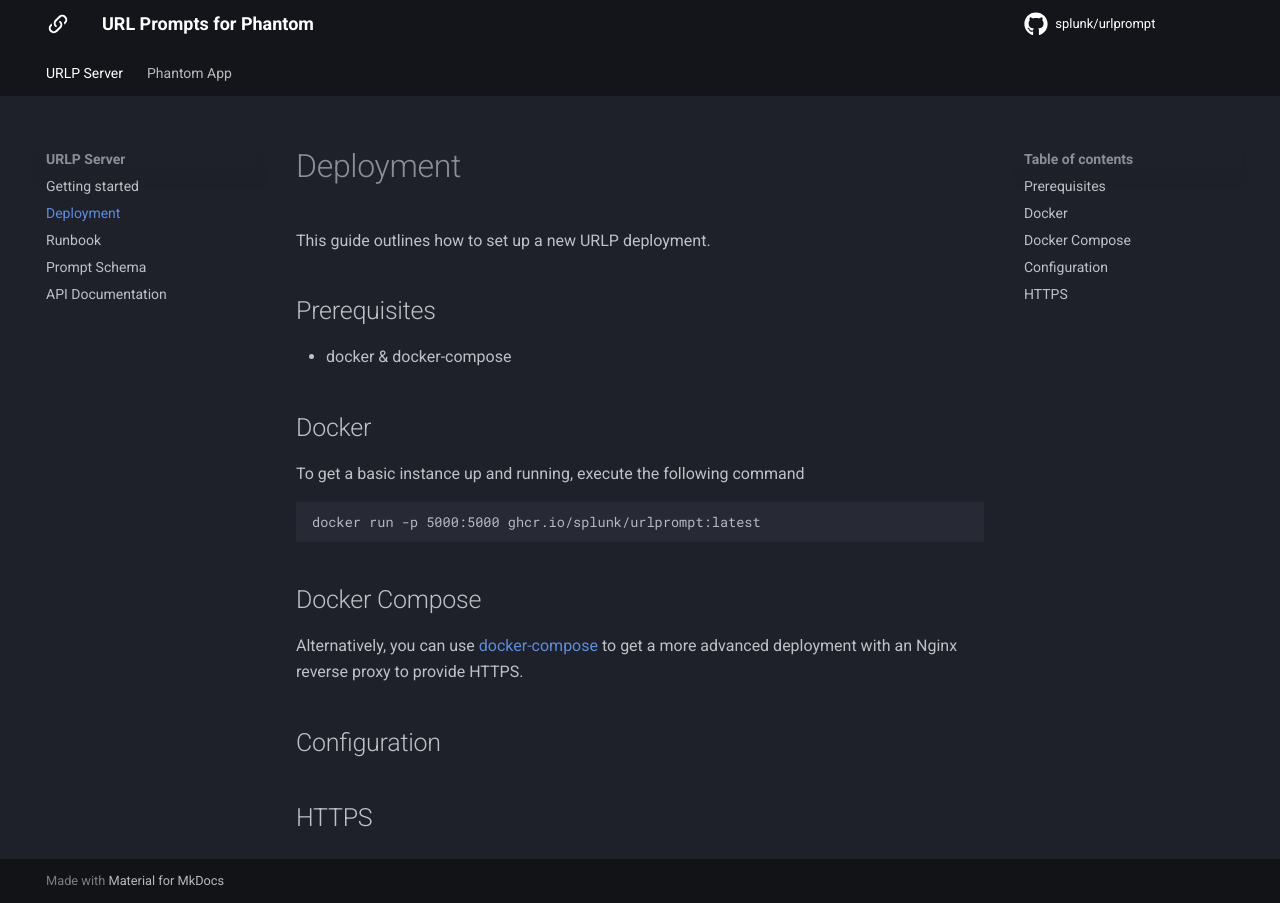
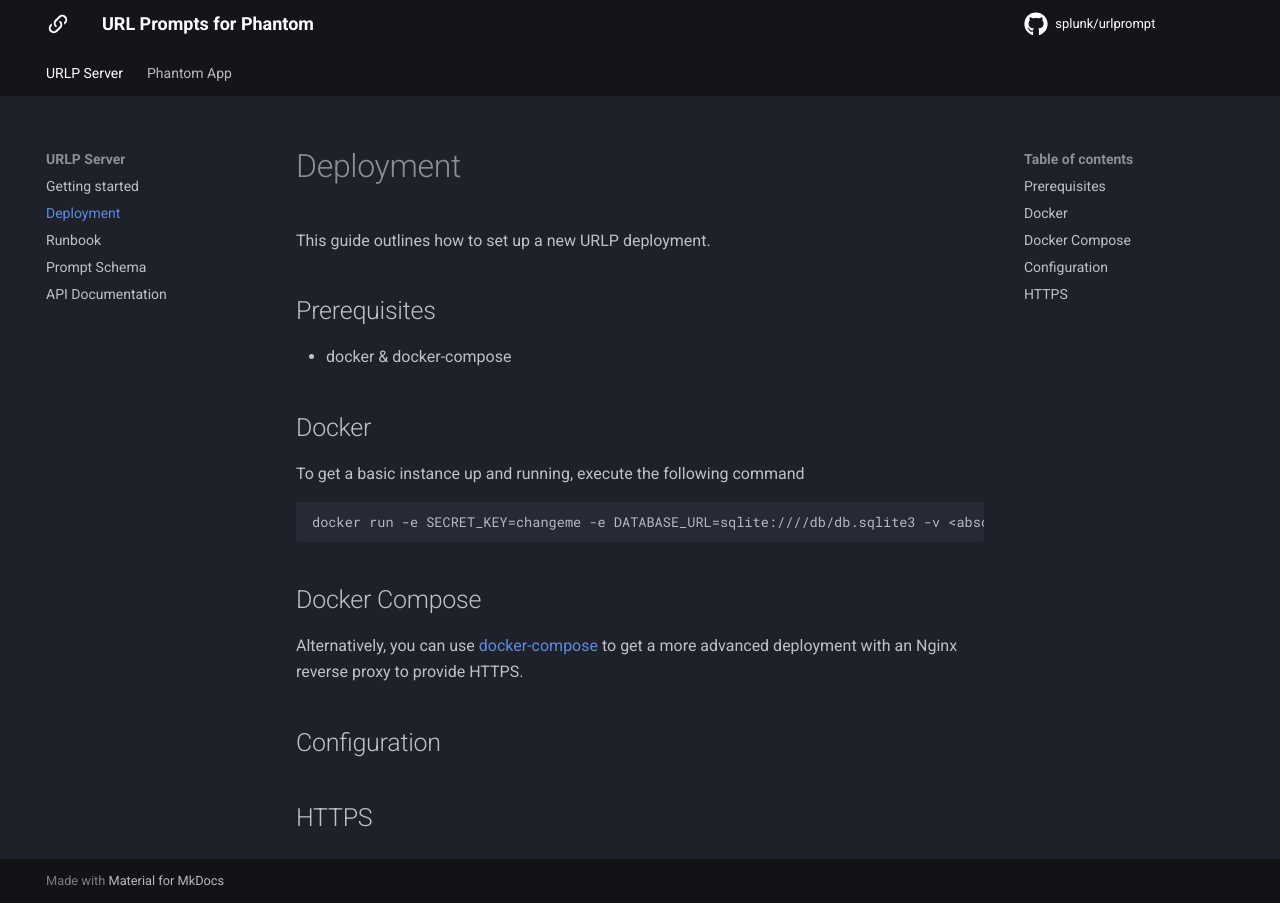
Before and after one commit to splunk/urlprompt, an MkDocs documentation site: the page built from docs/urlp/deployment.md, in a window 1280 px wide. Built offline with MkDocs 1.6.1 and Material for MkDocs 9.7.7, drawn with Linux system fonts in a browser that asks for light colours; comment, search, counter and statistics services are not loaded.

````diff
--- a/docs/urlp/deployment.md
+++ b/docs/urlp/deployment.md
@@ -11,7 +11,7 @@ This guide outlines how to set up a new URLP deployment.
 To get a basic instance up and running, execute the following command
 
 ```
-docker run -p 5000:5000 ghcr.io/splunk/urlprompt:latest
+docker run -e SECRET_KEY=changeme -e DATABASE_URL=sqlite:////db/db.sqlite3 -v <absolute-path-to-db-folder>:/db -p 5000:5000 ghcr.io/splunk/urlprompt:latest
 ```
 
 ## Docker Compose
````
Also changed, not shown: 1 other file.
